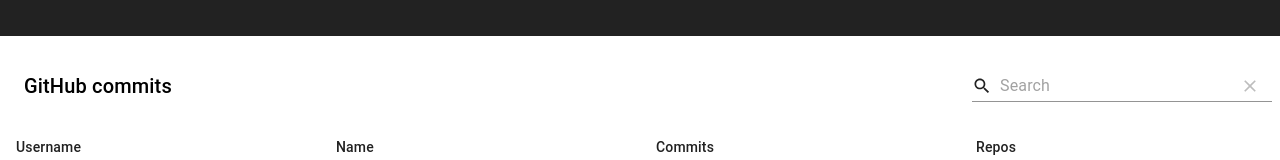
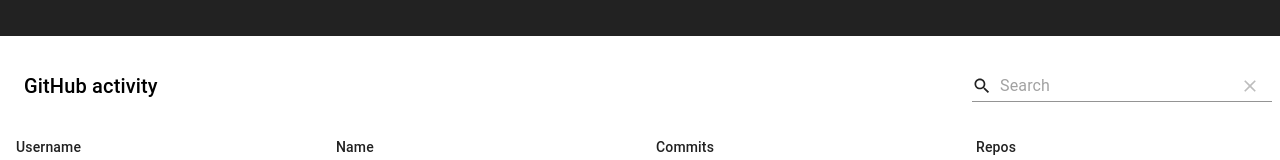
Before and after one commit to hhstjohnsnl/mentnl-web, a React (Create React App) app: page / in a window 1280 px wide. Shown: the part 154-314 px from the top of the page. Built offline with nearby package versions, Linux system fonts and the light colour scheme.

Commit message:
fix: Remove unused logo

```diff
--- a/src/App.js
+++ b/src/App.js
@@ -1,7 +1,7 @@
 import React, { Component } from 'react';
 // import Table from './Table'
 import LogTable from './components/LogTable'
-import logo from './logo.svg';
+// import logo from './logo.svg';
 import './App.css';
 import data from './data.json'
 
--- a/src/components/LogTable.js
+++ b/src/components/LogTable.js
@@ -49,7 +49,7 @@
 
 function LogTable ({
   data = defaultData,
-  title = 'GitHub commits'
+  title = 'GitHub activity'
 }: {
   data: mixed[],
   title: string
```
